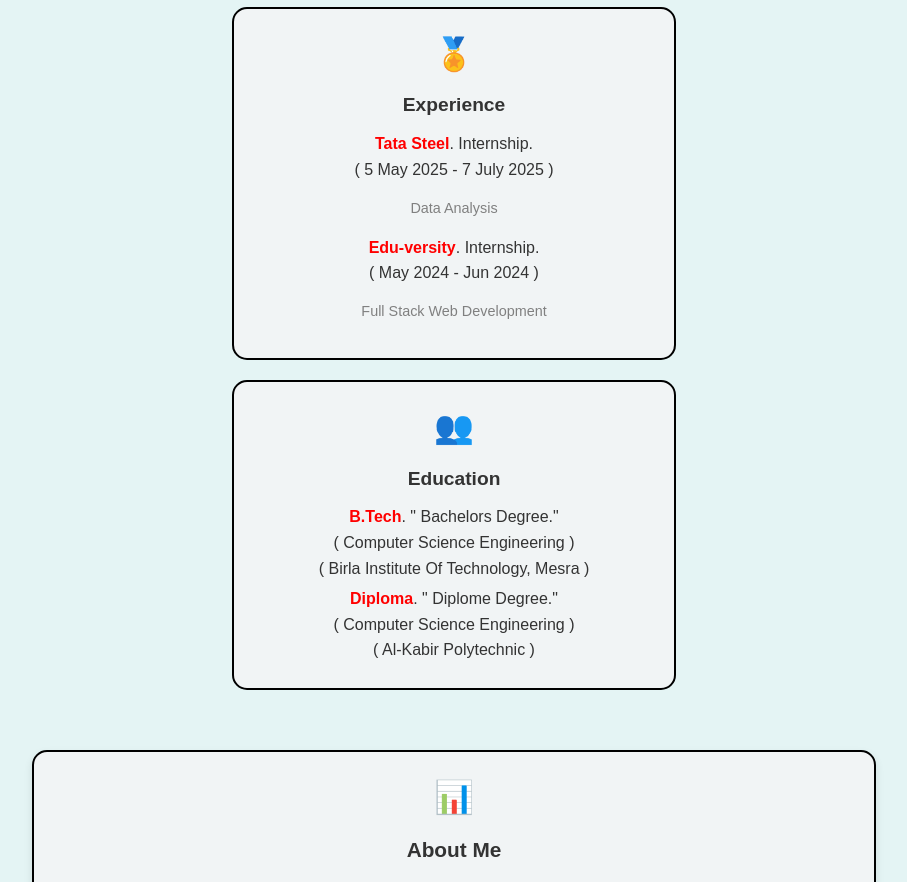
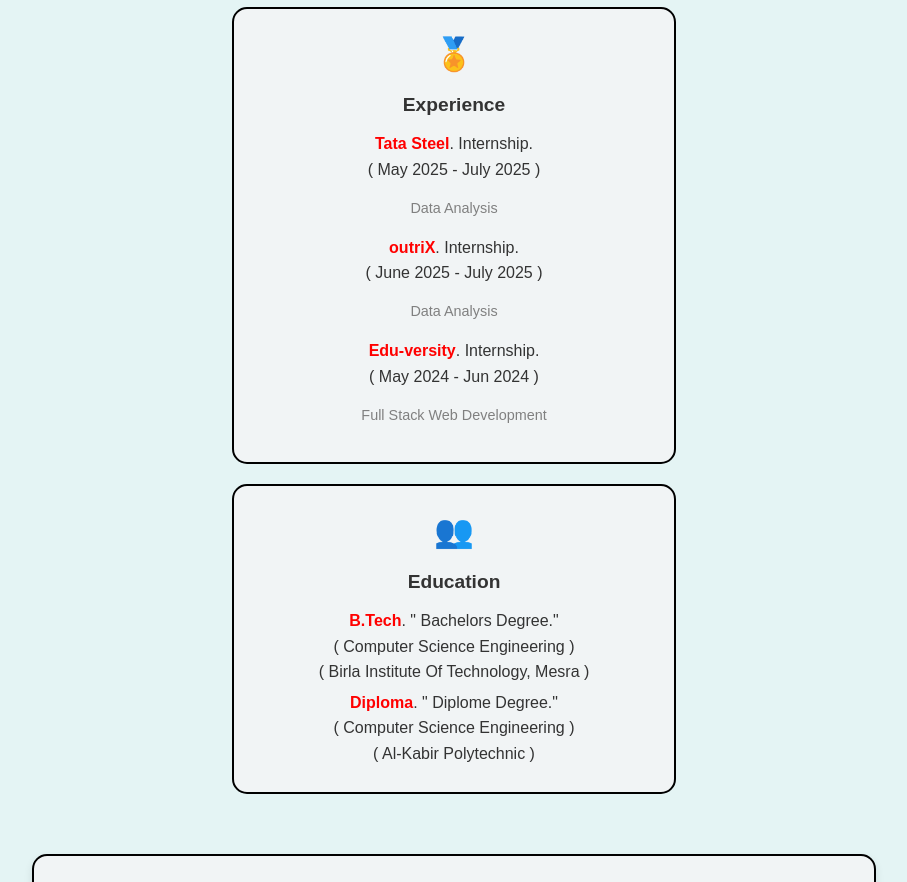
Before and after one commit to KoushikMehta31/Personal_Portfolio, a React (Vite) app: page / in a window 1280 px wide. Shown: the part 920-1802 px from the top of the page, without its empty margins (186-1093 px from the left). Built offline with nearby package versions, Linux system fonts and the light colour scheme.

Commit message:
Update Degree.jsx

```diff
--- a/src/Components/Degree/Degree.jsx
+++ b/src/Components/Degree/Degree.jsx
@@ -13,10 +13,19 @@
           <strong className="highlight">Tata Steel</strong>.
            Internship.
           <br />
-          ( 5 May 2025 - 7 July 2025 )
+          ( May 2025 - July 2025 )
         </p>
         <p className="card-subcontent">Data Analysis</p>
-{/*       </div> */}
+
+
+           <p className="card-content">
+          <strong className="highlight">outriX</strong>.
+           Internship.
+          <br />
+          ( June 2025 - July 2025 )
+        </p>
+        <p className="card-subcontent">Data Analysis</p>
+
 
 
         <p className="card-content">
@@ -26,13 +35,6 @@
           ( May 2024 - Jun 2024 )
         </p>
         <p className="card-subcontent">Full Stack Web Development</p>
-        {/* <p className="card-content">
-          <strong className="highlight">Sigma E Solutions</strong>.
-           Internship.
-          <br />
-          ( Jun 2022 - Jul 2022 )
-        </p>
-        <p className="card-subcontent">Frontend Development</p> */}
       </div>
 
       <div className="card">
```
